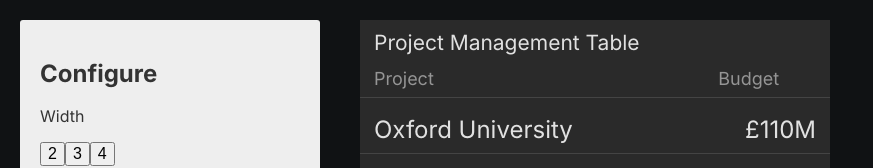
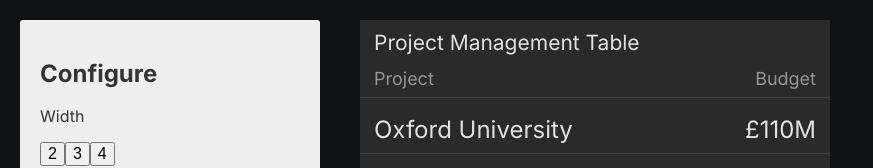
Before and after one commit to jackgeckoboard/table-widget-variations, a React (Create React App) app: page / in a window 1280 px wide. Shown: the top 168 px of the page, without its empty margins (0-873 px from the left). Built offline with nearby package versions, Linux system fonts and the light colour scheme.

Commit message:
align headers with data

```diff
--- a/src/App.css
+++ b/src/App.css
@@ -66,6 +66,10 @@
   text-align: right;
 }
 
+th.number {
+  text-align: right;
+}
+
 td.string {
   white-space: nowrap;
   text-overflow: ellipsis;
```
